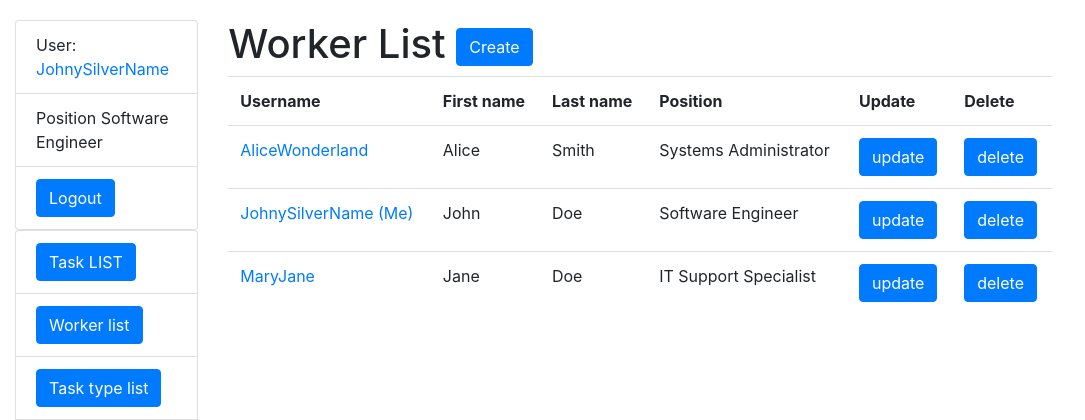
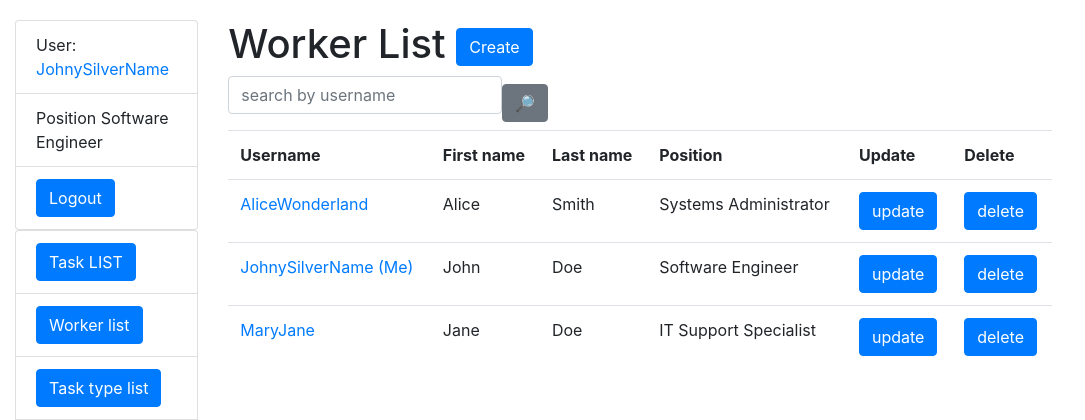
Before and after one commit to Judviii/company-task-tracker, a Django app: page /workers/ in a window 1280 px wide. Shown: the top 420 px of the page, without its empty margins (0-1085 px from the left). Run offline with Django 5.2, Linux system fonts and the light colour scheme; a user stored in the database is signed in; data comes from the database, SQL or seed files in the repository; some libraries are stand-ins or nearby versions.

Commit message:
include search forms in main pages, update pagination for work with search, small sidebar refactor✅

```diff
--- a/templates/includes/pagination.html
+++ b/templates/includes/pagination.html
@@ -1,8 +1,9 @@
+{% load query_transform %}
 {% if is_paginated %}
   <ul class="pagination">
     {% if page_obj.has_previous %}
       <li class="page-item">
-        <a href="?page= {{ page_obj.previous_page_number }}" class="page-link">prev</a>
+        <a href="?{% query_transform request page=page_obj.previous_page_number %}" class="page-link">prev</a>
       </li>
     {% endif %}
     <li class="page-item active">
@@ -10,8 +11,9 @@
     </li>
     {% if page_obj.has_next %}
       <li class="page-item">
-        <a href="?page= {{ page_obj.next_page_number }}" class="page-link">next</a>
+        <a href="?{% query_transform request page=page_obj.next_page_number %}" class="page-link">next</a>
       </li>
+
     {% endif %}
   </ul>
 {% endif %}
--- a/templates/includes/sidebar.html
+++ b/templates/includes/sidebar.html
@@ -1,7 +1,7 @@
 <ul class="sidebar-nav list-group">
   {% if user.is_authenticated %}
     <li class="list-group-item">
-      User: <a href="{% url 'task_manager:worker-detail' pk=user.pk %}">
+      User: <a href="{{ user.get_absolute_url }}">
       {{ user.get_username }}
     </a>
     </li>
--- a/templates/task_manager/position_list.html
+++ b/templates/task_manager/position_list.html
@@ -7,6 +7,8 @@
       Create
     </a>
   </h1>
+
+  {% include "task_manager/search_form.html" %}
 
   {% if position_list %}
     <ul>
--- /dev/null
+++ b/templates/task_manager/search_form.html
@@ -0,0 +1,5 @@
+{% load crispy_forms_filters %}
+<form method="get" action="" class="form-inline">
+  {{ search_form|crispy }}
+  <input class="btn btn-secondary" type="submit" value="🔎">
+</form>
--- a/templates/task_manager/task_list.html
+++ b/templates/task_manager/task_list.html
@@ -7,6 +7,9 @@
       Create
     </a>
   </h1>
+
+  {% include "task_manager/search_form.html" %}
+
   {% if task_list %}
     <table class="table">
       <tr>
--- a/templates/task_manager/tasktype_list.html
+++ b/templates/task_manager/tasktype_list.html
@@ -7,6 +7,8 @@
       Create
     </a>
   </h1>
+
+  {% include "task_manager/search_form.html" %}
 
   {% if task_type_list %}
     <ul>
--- a/templates/task_manager/worker_list.html
+++ b/templates/task_manager/worker_list.html
@@ -7,6 +7,8 @@
       Create
     </a>
   </h1>
+
+  {% include "task_manager/search_form.html" %}
 
   {% if worker_list %}
     <table class="table">
@@ -20,7 +22,7 @@
       </tr>
       {% for worker in worker_list %}
         <tr>
-          <td><a href="{{ worker.id }}" >{{ worker.username }} {% if user == worker %} (Me){% endif %}</a>
+          <td><a href="{{ worker.get_absolute_url }}" >{{ worker.username }} {% if user == worker %} (Me){% endif %}</a>
           </td>
           <td>{{ worker.first_name }}</td>
           <td>{{ worker.last_name }}</td>
```
